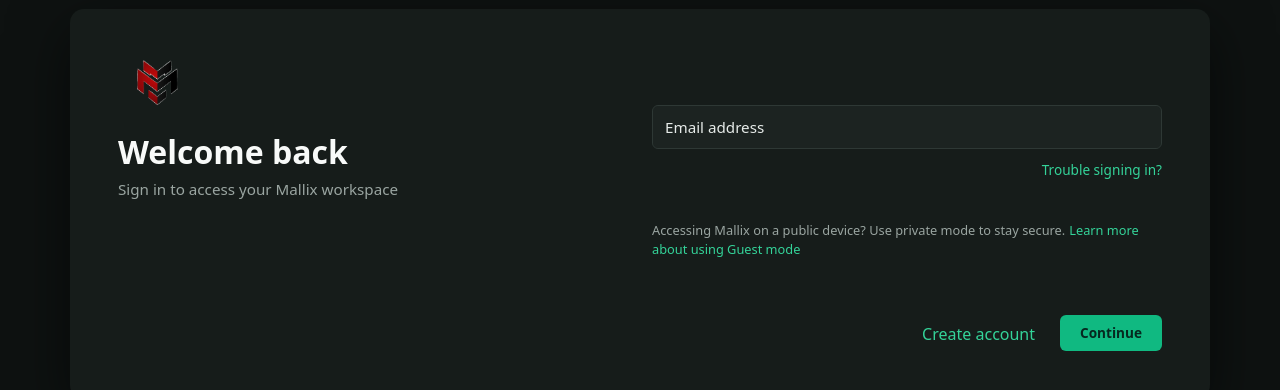
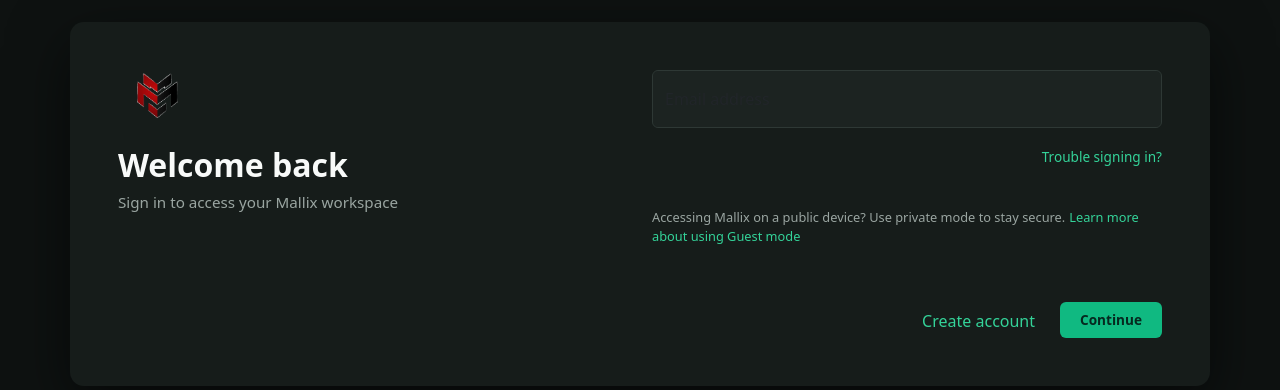
Before and after one commit to Akshat-619/Mallix, a React (Vite) app in the folder vite-project/: page /login in a window 1280 px wide. Shown: the part 196-586 px from the top of the page. Built offline with nearby package versions, Linux system fonts and the light colour scheme.

Commit message:
Replace inputs with Bootstrap floating labels
- Update Login component to use floating label email input
- Update Password component to use floating label password input
- Maintain show/hide password toggle functionality
- Improve form styling with modern Bootstrap floating labels

```diff
--- a/vite-project/src/Pages/Login/Login.jsx
+++ b/vite-project/src/Pages/Login/Login.jsx
@@ -42,16 +42,20 @@
               <div className="Login-right-content d-flex flex-column justify-content-center">
                 <form onSubmit={handleSubmit} noValidate>
 
+                  <div className="form-floating mb-3">
                     <input
-                    className={`form-control mt-5 ${error ? 'input-error' : ''}`}
                       type="email"
-                    placeholder="Email address"
+                      className={`form-control ${error ? 'input-error' : ''}`}
+                      id="floatingInput"
+                      placeholder="name@example.com"
                       value={email}
                       onChange={(e) => {
                         setEmail(e.target.value)
                         if (error) setError('')
                       }}
                     />
+                    <label htmlFor="floatingInput">Email address</label>
+                  </div>
 
                   {error && (
                     <div className="error-text">
--- a/vite-project/src/Pages/Password/Password.jsx
+++ b/vite-project/src/Pages/Password/Password.jsx
@@ -67,10 +67,11 @@
 
                 <form onSubmit={handleSubmit} noValidate>
 
-                  <div className="password-input-wrapper">
+                  <div className="form-floating position-relative">
                     <input
+                      type={showPassword ? 'text' : 'password'}
                       className={`form-control ${error ? 'input-error' : ''}`}
-                      type={showPassword ? 'text' : 'password'}
+                      id="floatingPassword"
                       placeholder="Password"
                       value={password}
                       onChange={(e) => {
@@ -79,11 +80,12 @@
                       }}
                       autoComplete="current-password"
                     />
-
+                    <label htmlFor="floatingPassword">Password</label>
                     {password && (
                       <button
                         type="button"
-                        className="password-toggle-btn"
+                        className="password-toggle-btn position-absolute"
+                        style={{ right: '10px', top: '50%', transform: 'translateY(-50%)' }}
                         onClick={() => setShowPassword(!showPassword)}
                       >
                         <i
```
Lines whose indentation alone changed are shown as unchanged.
